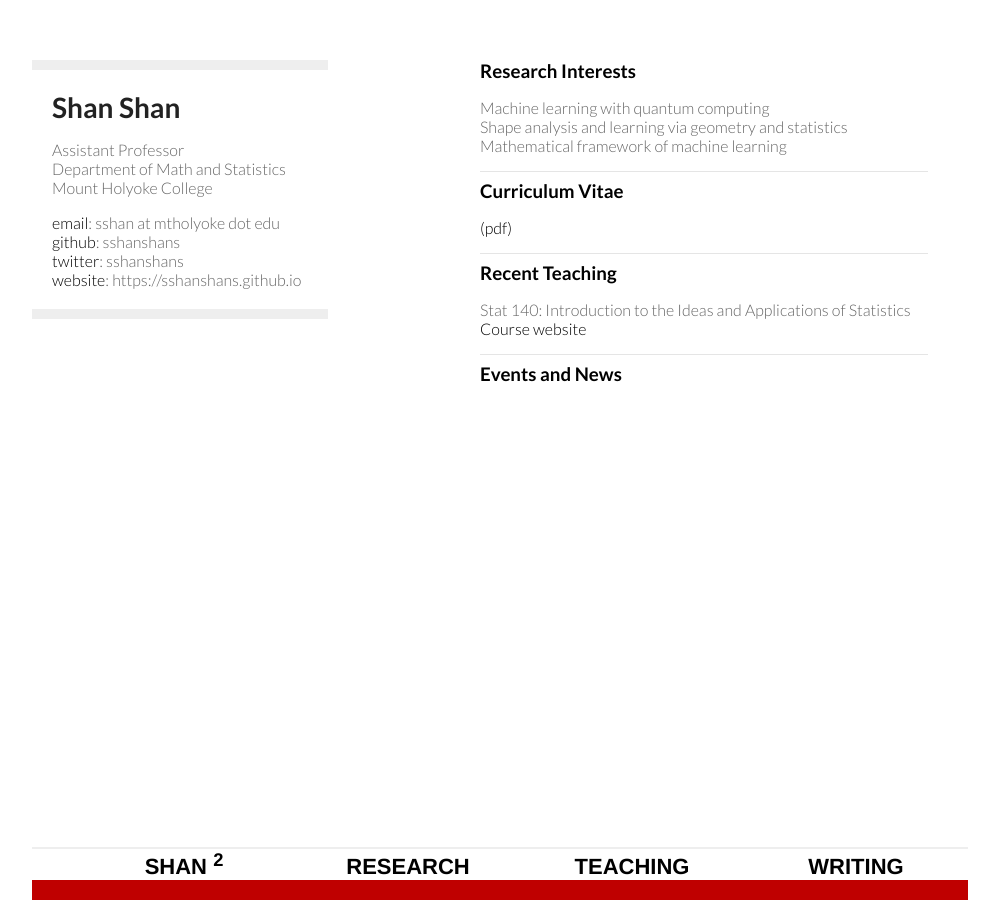
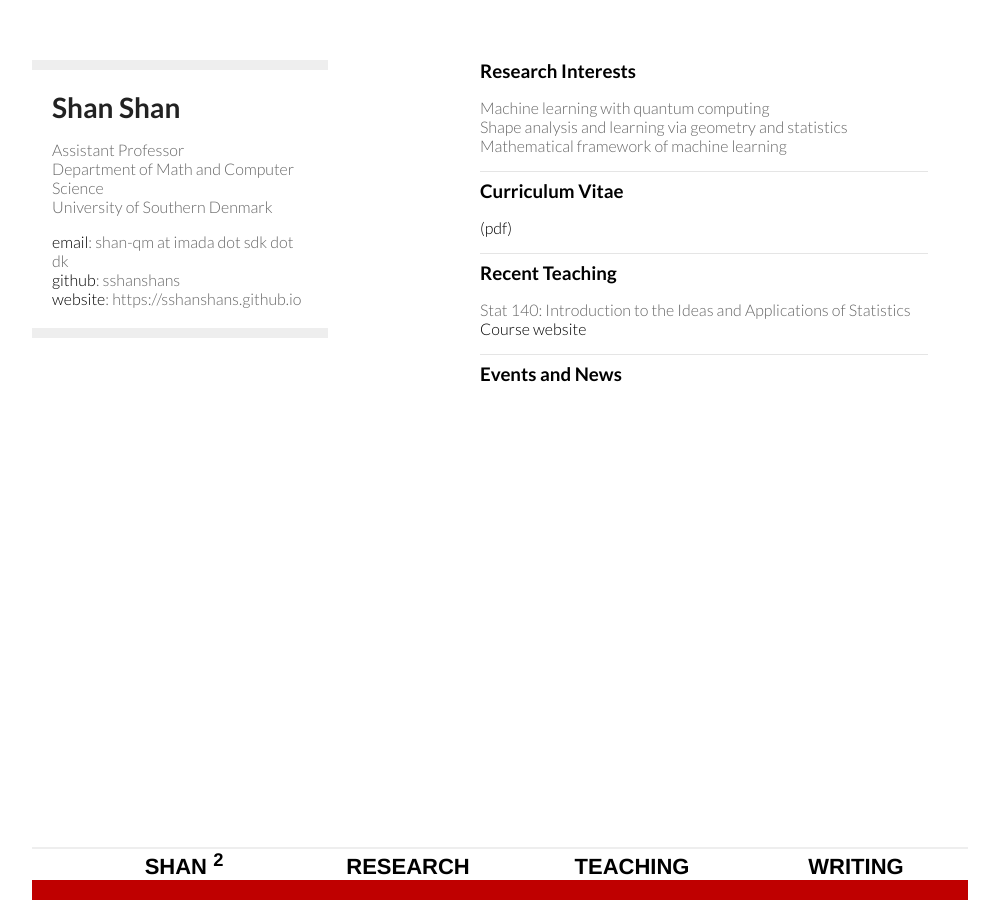
Before and after one commit to sshanshans/sshanshans.github.io, a Jekyll site: the page built from index.md, in a window 1280 px wide. Shown: the whole page, without its empty margins (160-1159 px from the left). Built offline with Jekyll 4.4.1, drawn with Linux system fonts in a browser that asks for light colours.

Commit message:
Update default.html

```diff
--- a/_layouts/default.html
+++ b/_layouts/default.html
@@ -22,12 +22,11 @@
       <header>
       	<h1>Shan Shan</h1>
         <p>Assistant Professor <br>
-        Department of Math and Statistics <br>
-        Mount Holyoke College </p>
+        Department of Math and Computer Science <br>
+        University of Southern Denmark </p>
 
-        <a href="mailto:sshan@math.duke.edu">email</a>: sshan at mtholyoke dot edu <br>
+        <a href="mailto:shan-qm@imada.sdu.dk">email</a>: shan-qm at imada dot sdk dot dk <br>
         <a href="https://github.com/sshanshans">github</a>: sshanshans <br>
-        <a href="https://twitter.com/sshanshans">twitter</a>: sshanshans <br>
 	<a href="https://sshanshans.github.io">website</a>: https://sshanshans.github.io
 
 
```
